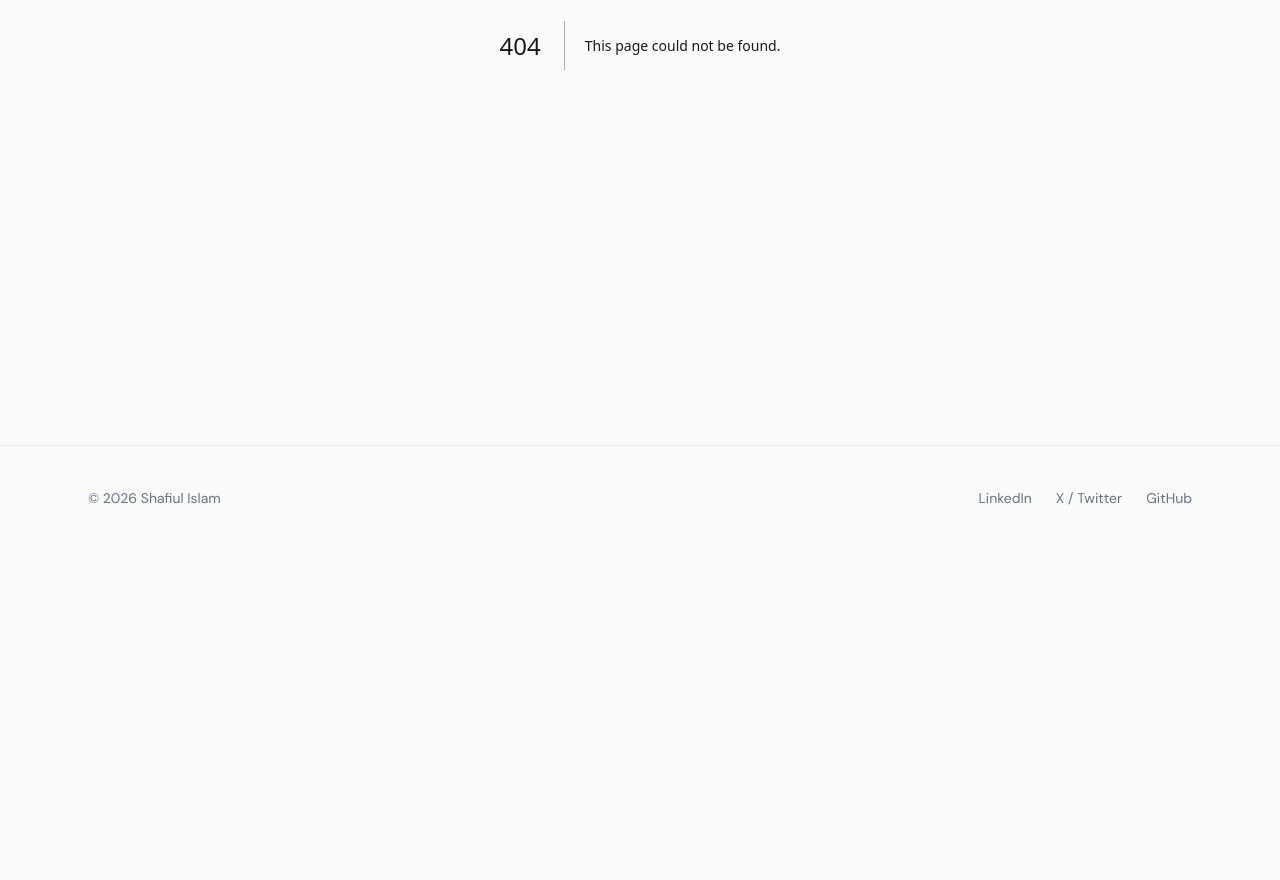
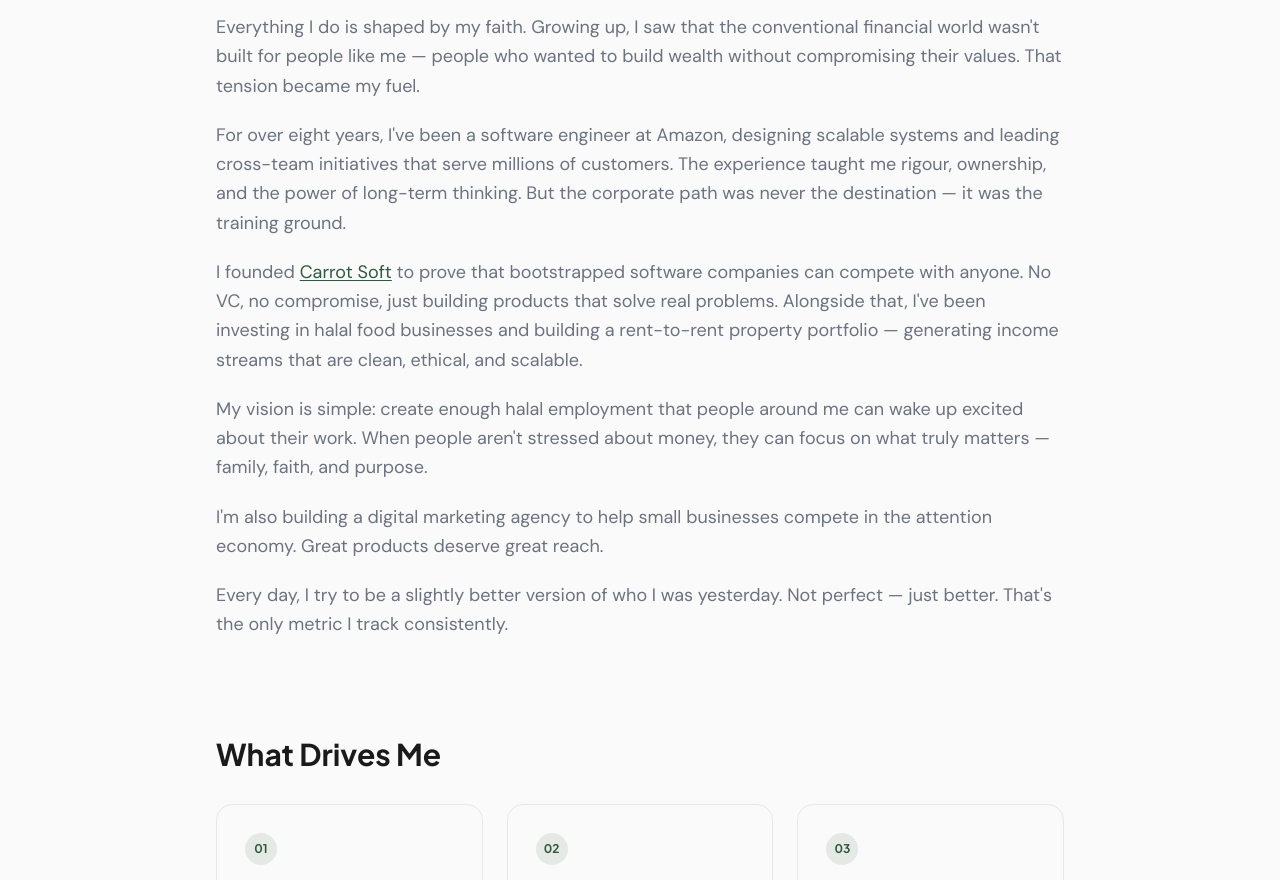
Before and after one commit to emes3ye/emes3ye, a Next.js app: page /about in a window 1280 px wide. Before the commit this address had no page. Shown: the part 420-1300 px from the top of the page. Before the commit the page ends 970 px from the top, so only its background shows below. Built offline with nearby package versions, Linux system fonts and the light colour scheme.

Commit message:
Task 006: About Page ✅

```diff
--- /dev/null
+++ b/app/about/AboutContent.tsx
@@ -0,0 +1,188 @@
+"use client";
+
+import Link from "next/link";
+import { useInView } from "@/hooks/useInView";
+
+const values = [
+  {
+    title: "Faith First",
+    description:
+      "Islamic principles guide every decision I make — in business, investment, and life. Halal isn't a constraint; it's a compass.",
+  },
+  {
+    title: "Halal Impact",
+    description:
+      "I build businesses that create ethical, purpose-driven employment — so others can pursue what truly matters to them.",
+  },
+  {
+    title: "Continuous Growth",
+    description:
+      "Every day is an opportunity to improve. Reading, fitness, and reflection aren't extras — they're foundations.",
+  },
+];
+
+function AnimatedSection({
+  children,
+  className = "",
+}: {
+  children: React.ReactNode;
+  className?: string;
+}) {
+  const { ref, inView } = useInView();
+  return (
+    <div
+      ref={ref as React.RefObject<HTMLDivElement>}
+      className={`transition-all duration-700 ease-out ${
+        inView ? "opacity-100 translate-y-0" : "opacity-0 translate-y-8"
+      } ${className}`}
+    >
+      {children}
+    </div>
+  );
+}
+
+export default function AboutContent() {
+  return (
+    <div className="max-w-4xl mx-auto px-6 py-16 md:py-24">
+      {/* Header */}
+      <AnimatedSection className="mb-16 md:mb-24">
+        <h1 className="font-heading font-extrabold text-4xl md:text-6xl text-foreground mb-4">
+          About Shafiul
+        </h1>
+        <p className="text-muted text-xl md:text-2xl">
+          Engineer. Entrepreneur. Investor. Muslim.
+        </p>
+      </AnimatedSection>
+
+      {/* My Story */}
+      <AnimatedSection className="mb-16 md:mb-24">
+        <h2 className="font-heading font-bold text-2xl md:text-3xl text-foreground mb-8">
+          My Story
+        </h2>
+        <div className="prose-custom space-y-5 text-muted text-lg leading-relaxed">
+          <p>
+            Everything I do is shaped by my faith. Growing up, I saw that the
+            conventional financial world wasn&apos;t built for people like me —
+            people who wanted to build wealth without compromising their values.
+            That tension became my fuel.
+          </p>
+          <p>
+            For over eight years, I&apos;ve been a software engineer at Amazon,
+            designing scalable systems and leading cross-team initiatives that
+            serve millions of customers. The experience taught me rigour,
+            ownership, and the power of long-term thinking. But the corporate
+            path was never the destination — it was the training ground.
+          </p>
+          <p>
+            I founded{" "}
+            <a
+              href="https://carrotsoft.uk"
+              target="_blank"
+              rel="noopener noreferrer"
+              className="text-accent underline underline-offset-2"
+            >
+              Carrot Soft
+            </a>{" "}
+            to prove that bootstrapped software companies can compete with
+            anyone. No VC, no compromise, just building products that solve real
+            problems. Alongside that, I&apos;ve been investing in halal food
+            businesses and building a rent-to-rent property portfolio —
+            generating income streams that are clean, ethical, and scalable.
+          </p>
+          <p>
+            My vision is simple: create enough halal employment that people
+            around me can wake up excited about their work. When people
+            aren&apos;t stressed about money, they can focus on what truly
+            matters — family, faith, and purpose.
+          </p>
+          <p>
+            I&apos;m also building a digital marketing agency to help small
+            businesses compete in the attention economy. Great products deserve
+            great reach.
+          </p>
+          <p>
+            Every day, I try to be a slightly better version of who I was
+            yesterday. Not perfect — just better. That&apos;s the only metric I
+            track consistently.
+          </p>
+        </div>
+      </AnimatedSection>
+
+      {/* What Drives Me */}
+      <AnimatedSection className="mb-16 md:mb-24">
+        <h2 className="font-heading font-bold text-2xl md:text-3xl text-foreground mb-8">
+          What Drives Me
+        </h2>
+        <div className="grid grid-cols-1 md:grid-cols-3 gap-6">
+          {values.map((value, i) => (
+            <div
+              key={i}
+              className="rounded-2xl border border-black/8 bg-background p-7 flex flex-col gap-3"
+            >
+              <div className="w-8 h-8 rounded-full bg-accent/10 flex items-center justify-center">
+                <span className="font-heading font-bold text-accent text-xs">
+                  0{i + 1}
+                </span>
+              </div>
+              <h3 className="font-heading font-bold text-lg text-foreground">
+                {value.title}
+              </h3>
+              <p className="text-muted text-sm leading-relaxed">
+                {value.description}
+              </p>
+            </div>
+          ))}
+        </div>
+      </AnimatedSection>
+
+      {/* Beyond Work */}
+      <AnimatedSection className="mb-16 md:mb-24">
+        <h2 className="font-heading font-bold text-2xl md:text-3xl text-foreground mb-6">
+          Beyond Work
+        </h2>
+        <div className="text-muted text-lg leading-relaxed space-y-4">
+          <p>
+            I&apos;ve been a Manchester United fan for as long as I can
+            remember. I still play five-a-side whenever I can, though I&apos;m
+            considerably slower than I used to be and significantly better at
+            excuses.
+          </p>
+          <p>
+            Non-fiction is my thing — biographies, business, psychology, and the
+            occasional philosophy deep dive. If you want a book recommendation,
+            I probably have three.
+          </p>
+          <p>
+            I try to cook, though time doesn&apos;t always cooperate. When I do,
+            it&apos;s almost always something my grandmother would recognise.
+          </p>
+          <p>
+            Nothing clears my head like being near the sea, or up a mountain, or
+            both. Hiking trips are on the calendar wherever possible. The gym is
+            non-negotiable — it&apos;s where I think through most of my best
+            ideas.
+          </p>
+        </div>
+      </AnimatedSection>
+
+      {/* CTA */}
+      <AnimatedSection>
+        <div className="rounded-2xl bg-accent/5 border border-accent/20 p-10 text-center">
+          <h2 className="font-heading font-bold text-2xl text-foreground mb-4">
+            Want to work together?
+          </h2>
+          <p className="text-muted mb-8 max-w-md mx-auto">
+            Whether it&apos;s a project, an investment, or just a conversation —
+            I&apos;m always open to connecting with the right people.
+          </p>
+          <Link
+            href="/contact"
+            className="inline-flex items-center justify-center px-8 py-3.5 rounded-full bg-accent text-white font-heading font-semibold text-sm tracking-wide hover:bg-accent/90 transition-colors duration-200"
+          >
+            Get In Touch
+          </Link>
+        </div>
+      </AnimatedSection>
+    </div>
+  );
+}
--- /dev/null
+++ b/app/about/page.tsx
@@ -0,0 +1,12 @@
+import type { Metadata } from "next";
+import AboutContent from "./AboutContent";
+
+export const metadata: Metadata = {
+  title: "About — Shafiul Islam",
+  description:
+    "Learn about Shafiul Islam — software engineer at Amazon, founder of Carrot Soft, halal investor, and Muslim entrepreneur.",
+};
+
+export default function AboutPage() {
+  return <AboutContent />;
+}
```
Also changed, not shown: .tasks/done/006_2026-03-14_about-page.md.
